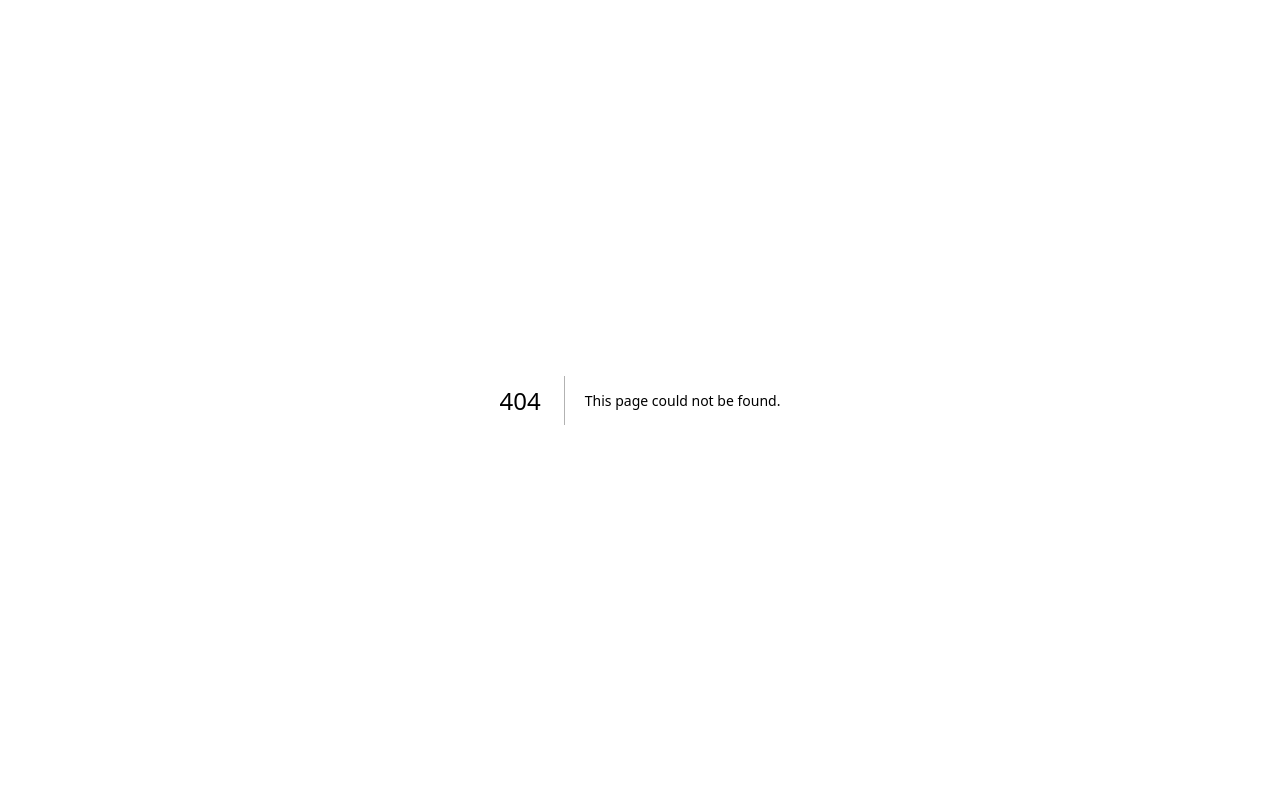
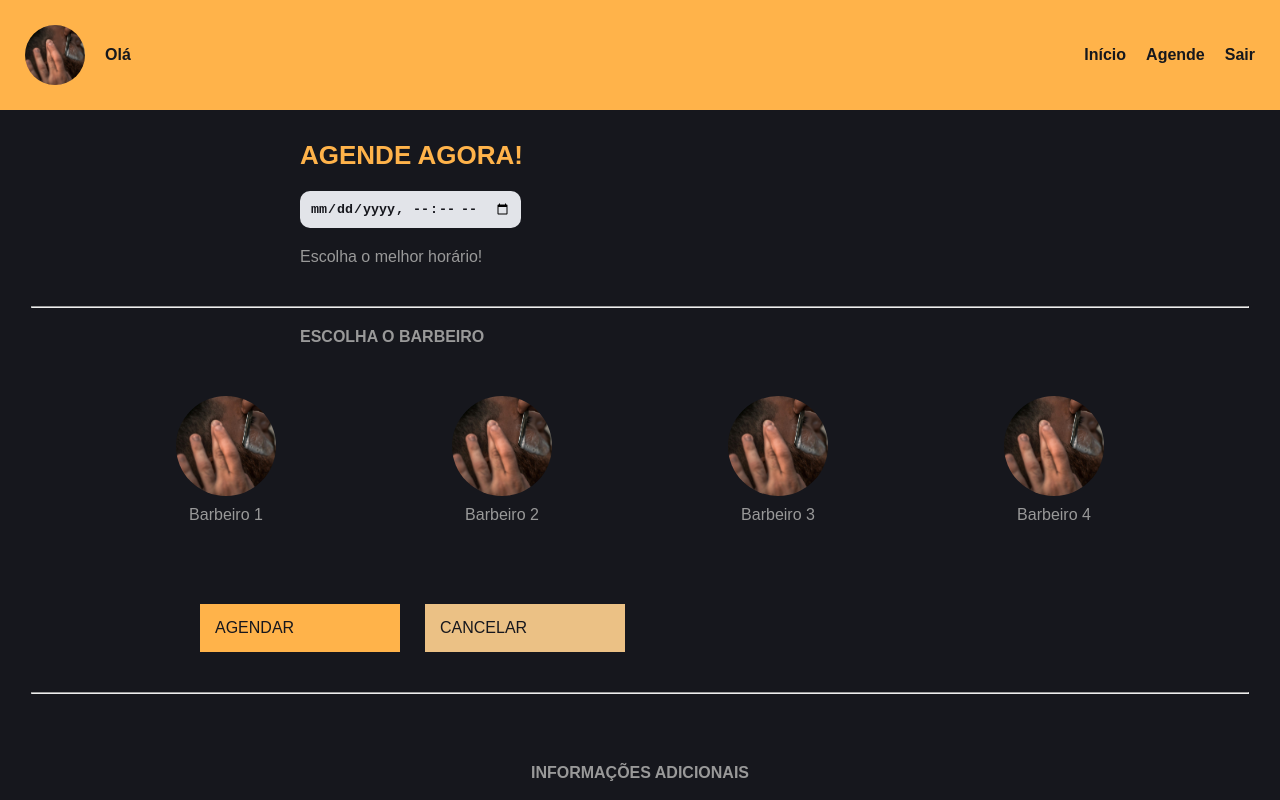
Before and after one commit to pedroaparecido/Barber-shop, a Next.js app: page /schedule in a window 1280 px wide. Before the commit this address had no page. Shown: the top 800 px of the page. Built offline with nearby package versions, Linux system fonts and the light colour scheme.

Commit message:
Adicionado parte frontend home e agendamento

```diff
--- a/pages/index.jsx
+++ b/pages/index.jsx
@@ -64,7 +64,7 @@ function HomePage() {
             const response = await axios.post('/api/user/login', data)
 
             if (response.status === 200) {
-                router.push('/register')
+                router.push('/preindex')
             }
         } catch ({ response }) {
             if (response.data === 'incorrect password') {
--- a/pages/preindex.jsx
+++ b/pages/preindex.jsx
@@ -10,7 +10,6 @@ const PrincipalDiv = styled.div`
 `
 
 const SecondDiv = styled.div`
-    margin-top: 50px;
     background-color: #414758;
     width: 500px;
     height: 500px;
--- a/pages/register.jsx
+++ b/pages/register.jsx
@@ -62,7 +62,7 @@ function Register() {
             const response = await axios.post('/api/user/signup', data)
 
             if (response.status === 201) {
-                router.push('/')
+                router.push('/preindex')
             }
         } catch (err) {
             if (err.response.data.code === 11000) {
@@ -84,7 +84,7 @@ function Register() {
                     <Input type="password" placeholder="SENHA" name="password" control={control} />
                     <Button type="submit">REGISTRAR</Button>
                 </form>
-                <Link href="/preindex"><TransparentButton>LOGIN</TransparentButton></Link>
+                <Link href="/"><TransparentButton>LOGIN</TransparentButton></Link>
 
             </PrincipalDiv>
             <FooterDiv>
--- /dev/null
+++ b/pages/schedule.jsx
@@ -0,0 +1,105 @@
+import styled from "styled-components"
+
+import Navbar from "../src/components/layout/Navbar"
+import H1Pages from "../src/components/tipography/H1Pages"
+import Paragraph from "../src/components/tipography/Paragraph"
+import LogoBarber from "../src/components/layout/LogoBarber"
+import ButtonCard from "../src/components/Button/ButtonCard"
+import Textarea from "../src/components/tipography/Textarea"
+
+const PrincipalDiv = styled.div`
+    display: flex;
+    flex-direction: column;
+    justify-content: center;
+`
+
+const SecondDiv = styled.div`
+    display: flex;
+    flex-direction: column;
+    align-items: start;
+    padding-left: 300px;
+
+`
+
+const ThirdDiv = styled.div`
+    display: flex;
+    flex-direction: column;
+    align-items: center;
+`
+
+const FourthDiv = styled.div`
+    padding-top: 50px;
+    display: flex;
+    flex-direction: row;
+    justify-content: space-evenly;
+    align-items: center;
+`
+
+const FifithDiv = styled.div`
+    padding-top: 50px;
+    padding-left: 200px;
+    display: flex;
+    flex-direction: row;
+    align-items: center;
+    gap: 25px;
+`
+
+const SixthDiv = styled.div`
+    padding-top: 50px;
+    display: flex;
+    flex-direction: column;
+    align-items: center;
+`
+
+const DateTime = styled.input`
+    margin-top: 20px;
+    padding: 10px;
+    font-weight: bold;
+    border-radius: 10px;
+    color: #16171d;
+    background-color: #e2e4e9;
+    border: none;
+`
+
+const HR = styled.hr`
+    margin-top: 40px;
+    width: 95%;
+`
+
+function Rate() {
+    return(
+        <PrincipalDiv>
+            <Navbar />
+            <SecondDiv>
+                    <H1Pages>AGENDE AGORA!</H1Pages>
+                    <DateTime type="datetime-local" />
+                    <Paragraph>Escolha o melhor horário!</Paragraph>
+            </SecondDiv>
+                <ThirdDiv>
+                    <HR />
+                </ThirdDiv>
+                <SecondDiv>
+                    <Paragraph weight="bold">ESCOLHA O BARBEIRO</Paragraph>
+                </SecondDiv>
+                <FourthDiv>
+                    <LogoBarber height="100px" width="100px" image="/layout-principal.jpg">Barbeiro 1</LogoBarber>
+                    <LogoBarber height="100px" width="100px" image="/layout-principal.jpg">Barbeiro 2</LogoBarber>
+                    <LogoBarber height="100px" width="100px" image="/layout-principal.jpg">Barbeiro 3</LogoBarber>
+                    <LogoBarber height="100px" width="100px" image="/layout-principal.jpg">Barbeiro 4</LogoBarber>
+                </FourthDiv>
+                <FifithDiv>
+                    <ButtonCard color="#ffb34a">AGENDAR</ButtonCard>
+                    <ButtonCard color="#ebc185">CANCELAR</ButtonCard>
+                </FifithDiv>
+                <ThirdDiv>
+                    <HR />
+                </ThirdDiv>
+                <SixthDiv>
+                    <Paragraph weight="bold">INFORMAÇÕES ADICIONAIS</Paragraph>
+                    <Textarea rows="4" />
+                </SixthDiv>
+        </PrincipalDiv>
+    )
+}
+
+export default Rate
--- /dev/null
+++ b/src/components/Button/ButtonCard.jsx
@@ -0,0 +1,29 @@
+import styled from "styled-components"
+
+const PrincipalDiv = styled.div`
+    padding-top: 30px;
+`
+
+const PrincipalButton = styled.button`
+    padding: 15px;
+    width: 200px;
+    color: #16171d;
+    font-size: 16px;
+    color: #16171d;
+    background-color: ${props => props.color};
+    border: none;
+    transition: 1s;
+    text-align: left;
+
+    cursor: pointer;
+`
+
+function ButtonCard({ children, color }) {
+    return(
+        <PrincipalDiv>
+            <PrincipalButton color={color}>{children}</PrincipalButton>
+        </PrincipalDiv>
+    )
+}
+
+export default ButtonCard
--- /dev/null
+++ b/src/components/layout/LogoBarber.jsx
@@ -0,0 +1,33 @@
+import styled from "styled-components"
+
+const FirstDiv = styled.div`
+    display: flex;
+    flex-direction: column;
+    align-items: center;
+`
+
+const Image = styled.div`
+    background-image: url('${props => props.image}');
+    background-size: cover;
+    background-repeat: no-repeat;
+    width: ${props => props.width};
+    height: ${props => props.height};
+    border-radius: 50%;
+`
+
+const Span = styled.span`
+    padding-top: 10px;
+    font-size: 16px;
+    color: #999999;
+`
+
+function LogoBarber({ image, width, height, children }) {
+    return(
+        <FirstDiv>
+            <Image image={image} height={height} width={width} />
+            <Span>{children}</Span>
+        </FirstDiv>
+    )
+}
+
+export default LogoBarber
--- a/src/components/layout/Navbar.jsx
+++ b/src/components/layout/Navbar.jsx
@@ -12,6 +12,7 @@ const NavbarDiv = styled.div`
     justify-content: end;
     align-items: center;
     gap: 20px;
+    margin-bottom: 30px;
 `
 
 const PrincipalDiv = styled.div`
@@ -23,12 +24,14 @@ const PrincipalDiv = styled.div`
     gap: 20px;
 `
 
-function Navbar() {
+function Navbar({ name }) {
     return(
         <NavbarDiv>
             <LogoImage image="/layout-principal.jpg" width="60px" height="60px" />
             <H1>Olá {name}</H1>
             <PrincipalDiv>
+                <Link href="/home" style={{textDecoration: 'none'}}><H1>Início</H1></Link>
+                <Link href="/schedule" style={{textDecoration: 'none'}}><H1>Agende</H1></Link>
                 <Link href="/" style={{textDecoration: 'none'}}><H1>Sair</H1></Link>
             </PrincipalDiv>
         </NavbarDiv>
--- /dev/null
+++ b/src/components/tipography/H1Pages.jsx
@@ -0,0 +1,14 @@
+import styled from "styled-components"
+
+const H1 = styled.h1`
+    font-size: 26px;
+    color: #ffb34a;
+`
+
+function H1Pages({ children }) {
+    return(
+        <H1>{children}</H1>
+    )
+}
+
+export default H1Pages
--- /dev/null
+++ b/src/components/tipography/Paragraph.jsx
@@ -0,0 +1,17 @@
+import styled from "styled-components"
+
+const P = styled.p`
+    font-size: 16px;
+    font-weight: 300;
+    color: #999999;
+    margin-top: 20px;
+    font-weight: ${props => props.weight};
+`
+
+function Paragraph({ children, weight }) {
+    return(
+        <P weight={weight}>{children}</P>
+    )
+}
+
+export default Paragraph
--- /dev/null
+++ b/src/components/tipography/Textarea.jsx
@@ -0,0 +1,18 @@
+import styled from "styled-components"
+
+const TextArea = styled.textarea`
+    padding: 25px;
+    height: 200px;
+    width: 400px;
+    margin-top: 50px;
+    margin-bottom: 100px;
+    border-radius: 10px;
+`
+
+function Textarea() {
+    return(
+        <TextArea />
+    )
+}
+
+export default Textarea
```
Also changed, not shown: pages/home.jsx (added, +30 -0 lines), src/components/layout/CardBarber.jsx (added, +17 -0 lines).
